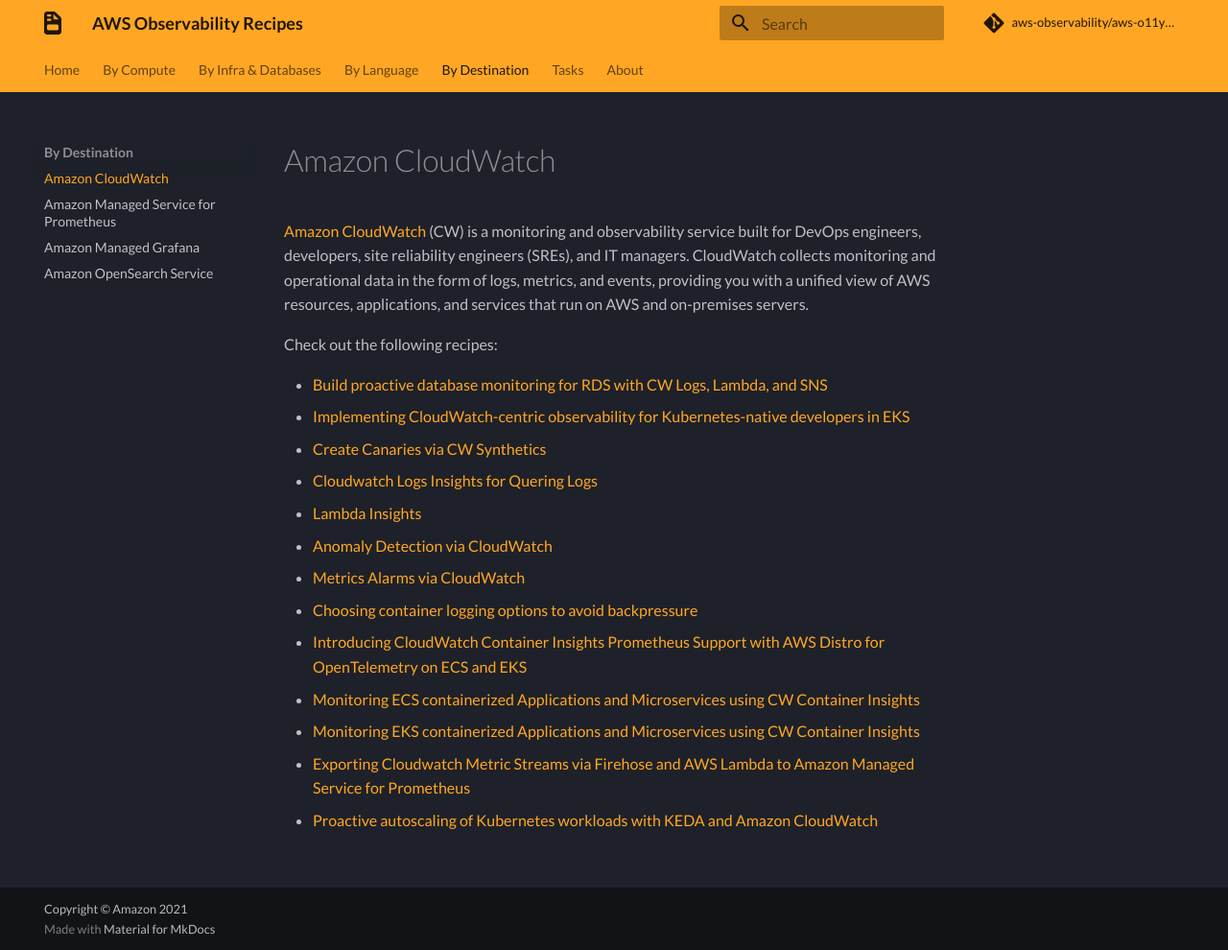
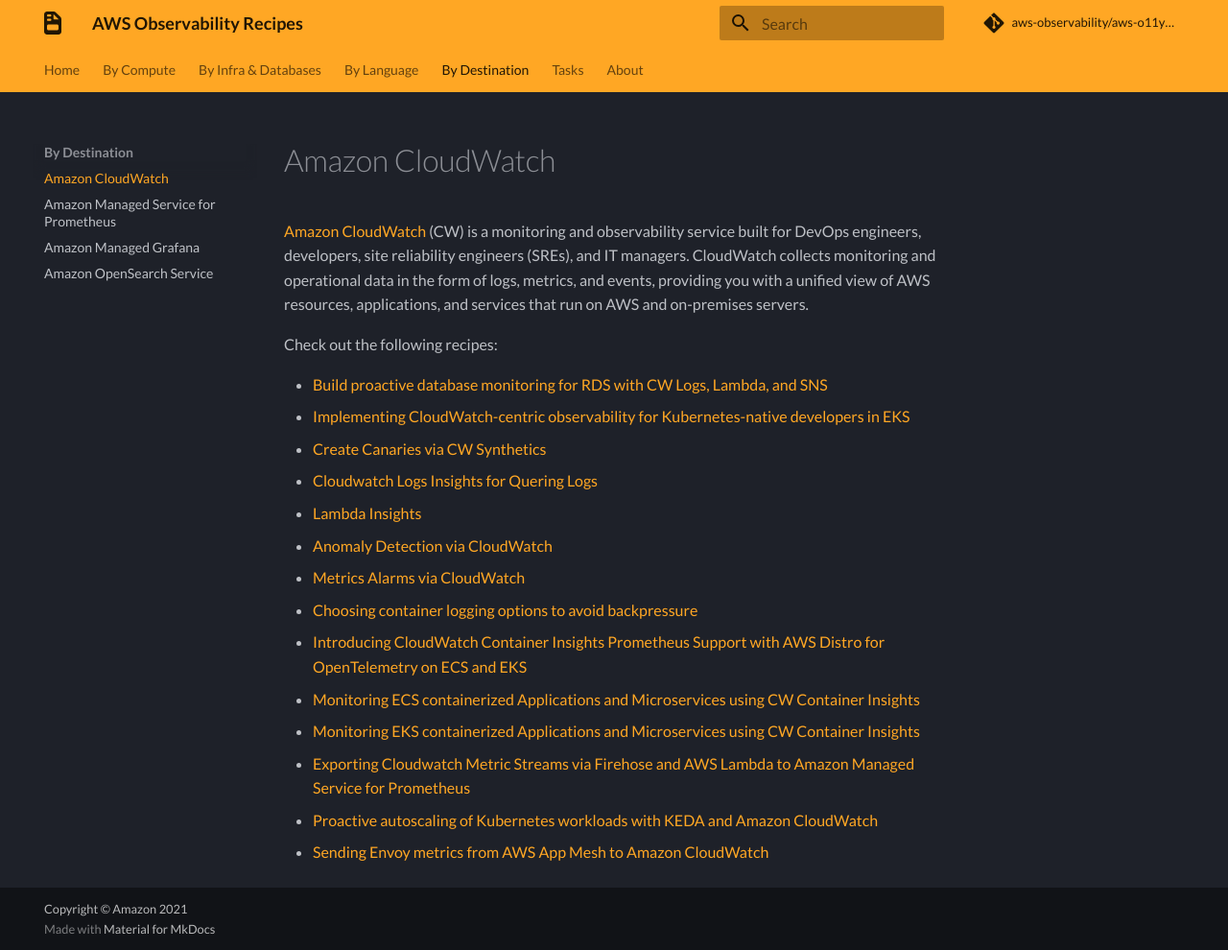
Before and after one commit to aws-observability/aws-o11y-recipes, an MkDocs documentation site: the page built from docs/cw.md, in a window 1280 px wide and 990 px high. Shown: the whole window at 96% size. Built offline with MkDocs 1.6.1 and Material for MkDocs 9.7.7, drawn with Linux system fonts in a browser that asks for light colours; some web fonts are replaced; comment, search, counter and statistics services are not loaded.

Commit message:
Adding AppMesh, ECS Recipes

```diff
--- a/docs/cw.md
+++ b/docs/cw.md
@@ -21,6 +21,7 @@
 - [Monitoring EKS containerized Applications and Microservices using CW Container Insights][cwci-eks]
 - [Exporting Cloudwatch Metric Streams via Firehose and AWS Lambda to Amazon Managed Service for Prometheus](recipes/lambda-cw-metrics-go-amp.md)
 - [Proactive autoscaling of Kubernetes workloads with KEDA and Amazon CloudWatch][cw-keda-eks-scaling]
+- [Sending Envoy metrics from AWS App Mesh to Amazon CloudWatch][cw-appmesh-ecs]
 
 
 [cw-main]: https://aws.amazon.com/cloudwatch/
```
Also changed, not shown: other parts of docs/cw.md (+1 -0 lines).
